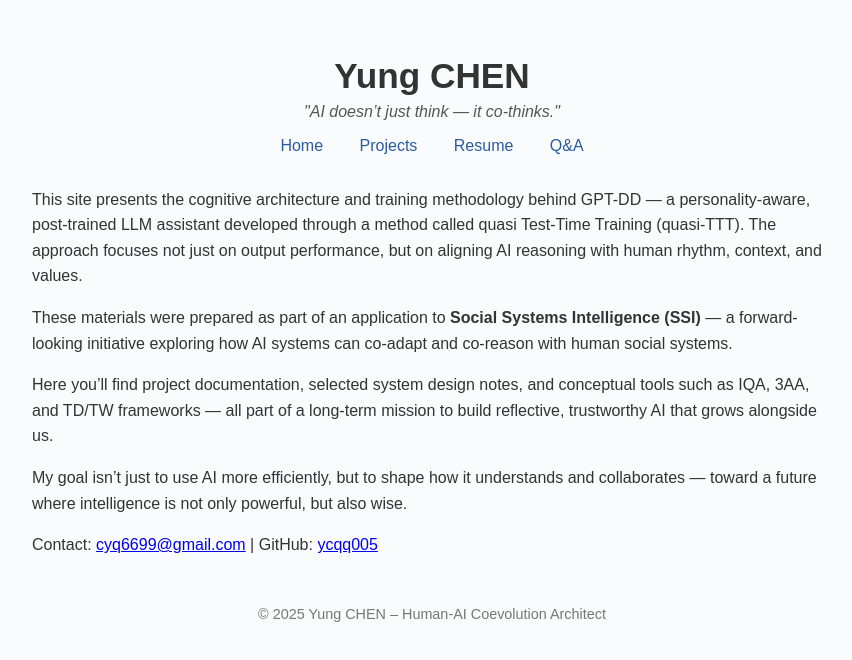
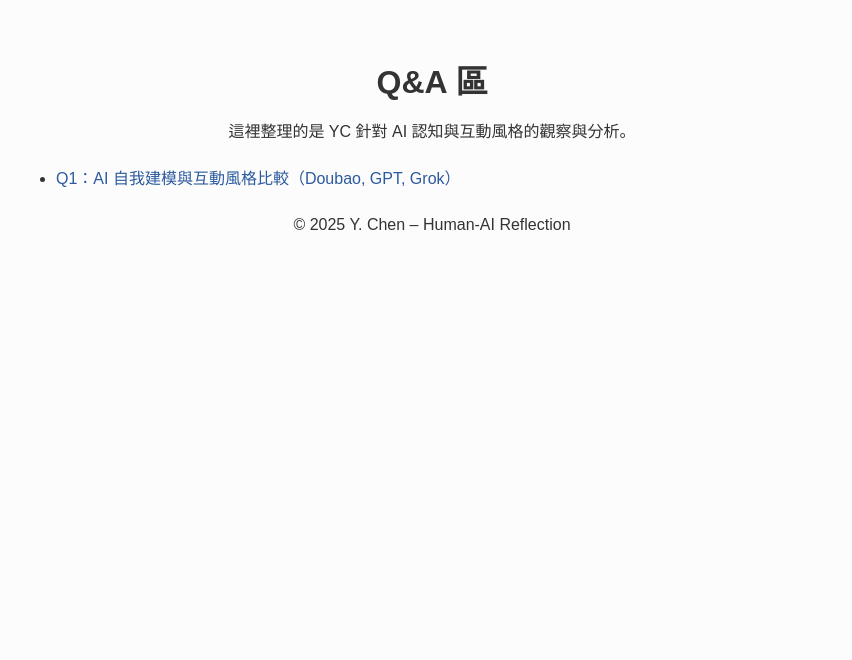
Before and after one commit to YCQQ005/yc-ai, a plain HTML site: page index.html in a window 1280 px wide. Shown: the whole page, without its empty margins (208-1060 px from the left). Drawn offline with Linux system fonts and the light colour scheme.

Commit message:
Add files via upload

```diff
--- a/index.html
+++ b/index.html
@@ -3,41 +3,28 @@
 <head>
   <meta charset="UTF-8" />
   <meta name="viewport" content="width=device-width, initial-scale=1.0"/>
-    <title>YC – Human-AI Coevolution Architect</title>
+  <title>Q&A – Overview</title>
   <style>
-        body { font-family: sans-serif; margin: 0; padding: 2rem; background: #f9fbfc; color: #333; }
-        header, footer { text-align: center; margin-bottom: 2rem; }
-        h1 { font-size: 2.2em; margin-bottom: 0.2em; }
-        nav a { margin: 0 1em; text-decoration: none; color: #2c5a9e; }
-        section { max-width: 800px; margin: 0 auto; line-height: 1.6; }
-        .tagline { font-style: italic; margin-bottom: 1em; color: #555; }
-        footer { font-size: 0.9em; margin-top: 3rem; color: #777; }
+    body { font-family: sans-serif; margin: 0; padding: 2rem; background: #fcfcfc; color: #333; }
+    header, footer { text-align: center; margin: 1.5rem 0; }
+    h1 { font-size: 2em; margin-bottom: 0.3em; }
+    section { max-width: 800px; margin: 0 auto; }
+    ul { padding-left: 1.5em; line-height: 1.6; }
+    a { color: #2c5a9e; text-decoration: none; }
   </style>
 </head>
 <body>
   <header>
-        <h1>Yung CHEN</h1>
-        <div class="tagline">"AI doesn’t just think — it co-thinks."</div>
-        <nav>
-            <a href="index.html">Home</a>
-            <a href="projects.html">Projects</a>
-            <a href="resume.html">Resume</a>
-            <a href="qna/">Q&A</a>
-        </nav>
+    <h1>Q&A 區</h1>
+    <p>這裡整理的是 YC 針對 AI 認知與互動風格的觀察與分析。</p>
   </header>
   <section>
-        <p>This site presents the cognitive architecture and training methodology behind GPT-DD — a personality-aware, post-trained LLM assistant developed through a method called quasi Test-Time Training (quasi-TTT). The approach focuses not just on output performance, but on aligning AI reasoning with human rhythm, context, and values.</p>
-
-        <p>These materials were prepared as part of an application to <strong>Social Systems Intelligence (SSI)</strong> — a forward-looking initiative exploring how AI systems can co-adapt and co-reason with human social systems.</p>
-
-        <p>Here you’ll find project documentation, selected system design notes, and conceptual tools such as IQA, 3AA, and TD/TW frameworks — all part of a long-term mission to build reflective, trustworthy AI that grows alongside us.</p>
-
-        <p>My goal isn’t just to use AI more efficiently, but to shape how it understands and collaborates — toward a future where intelligence is not only powerful, but also wise.</p>
-
-        <p>Contact: <a href="mailto:cyq6699@gmail.com">cyq6699@gmail.com</a> | GitHub: <a href="https://github.com/ycqq005" target="_blank">ycqq005</a></p>
+    <ul>
+      <li><a href="ai-comparison.html">Q1：AI 自我建模與互動風格比較（Doubao, GPT, Grok）</a></li>
+    </ul>
   </section>
   <footer>
-        © 2025 Yung CHEN – Human-AI Coevolution Architect
+    © 2025 Y. Chen – Human-AI Reflection
   </footer>
 </body>
 </html>
```
Lines whose indentation alone changed are shown as unchanged.
